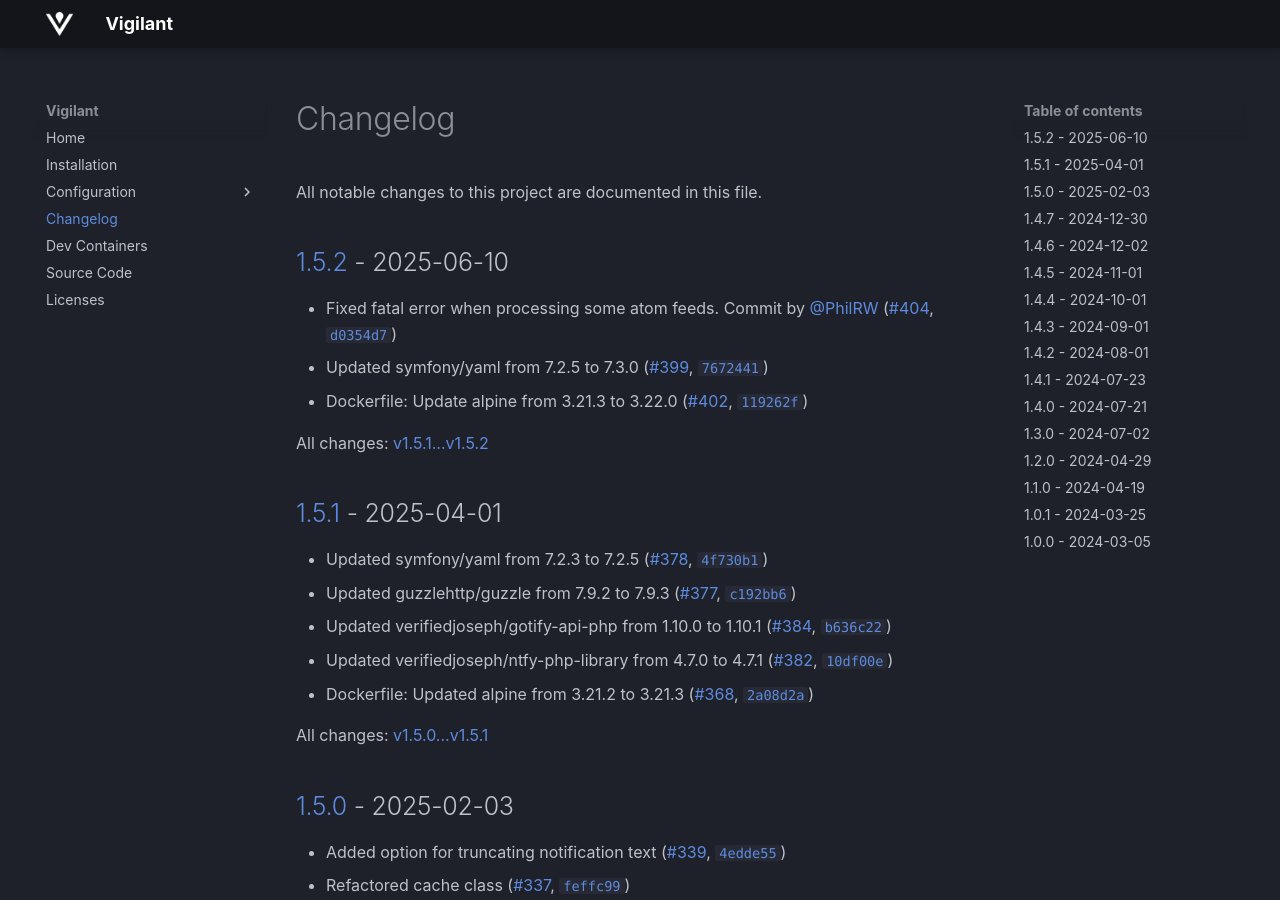
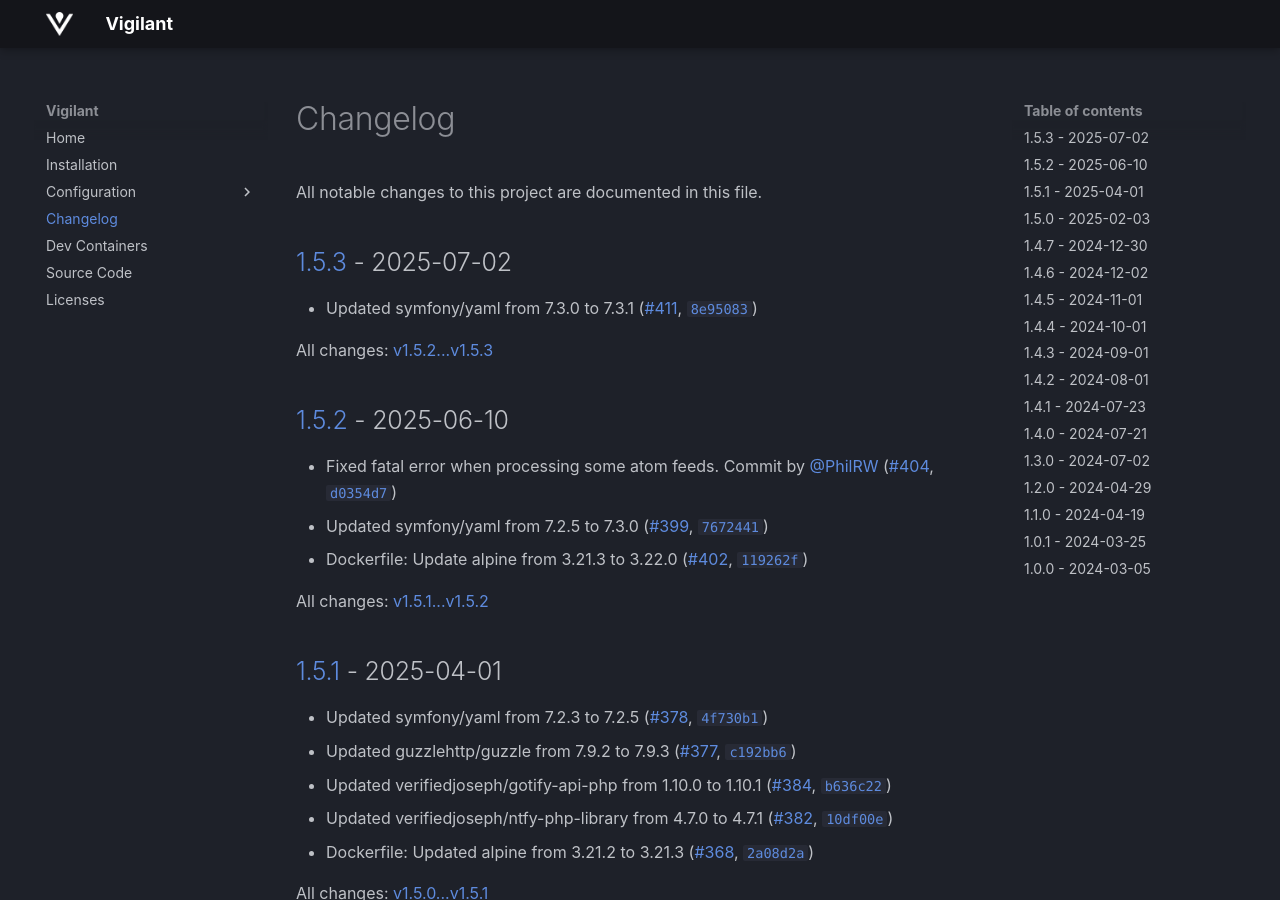
Before and after one commit to VerifiedJoseph/vigilant, an MkDocs documentation site: the page built from docs/changelog.md, in a window 1280 px wide and 900 px high. Built offline with MkDocs 1.6.1 and Material for MkDocs 9.7.7, drawn with Linux system fonts in a browser that asks for light colours; plug-ins that fetch from the network failed and are left out.

Commit message:
Version 1.5.3 (#414)

```diff
--- a/CHANGELOG.md
+++ b/CHANGELOG.md
@@ -1,6 +1,12 @@
 # Changelog
 
 All notable changes to this project are documented in this file.
+
+## [1.5.3](https://github.com/VerifiedJoseph/vigilant/releases/tag/v1.5.3) - 2025-07-02
+
+- Updated symfony/yaml from 7.3.0 to 7.3.1 ([#411](https://github.com/VerifiedJoseph/vigilant/pull/411), [`8e95083`](https://github.com/VerifiedJoseph/vigilant/commit/8e950831560cdf2b8747d7f8c29450b937eff95f))
+
+All changes: [v1.5.2...v1.5.3](https://github.com/VerifiedJoseph/vigilant/compare/v1.5.2...v1.5.3)
 
 ## [1.5.2](https://github.com/VerifiedJoseph/vigilant/releases/tag/v1.5.2) - 2025-06-10
 
--- a/docker-compose.yml
+++ b/docker-compose.yml
@@ -1,7 +1,7 @@
 version: '3'
 services:
   vigilant:
-    image: ghcr.io/verifiedjoseph/vigilant:1.5.2
+    image: ghcr.io/verifiedjoseph/vigilant:1.5.3
     environment:
       - VIGILANT_TIMEZONE=Europe/London
       - VIGILANT_NOTIFICATION_SERVICE=ntfy
```
Also changed, not shown: docs/install.md (+1 -1 lines), 1 other file.
